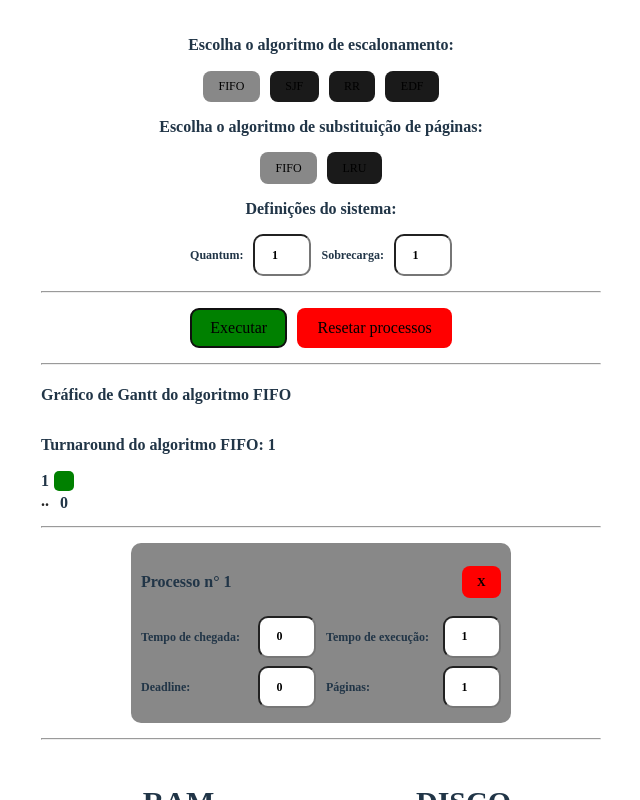
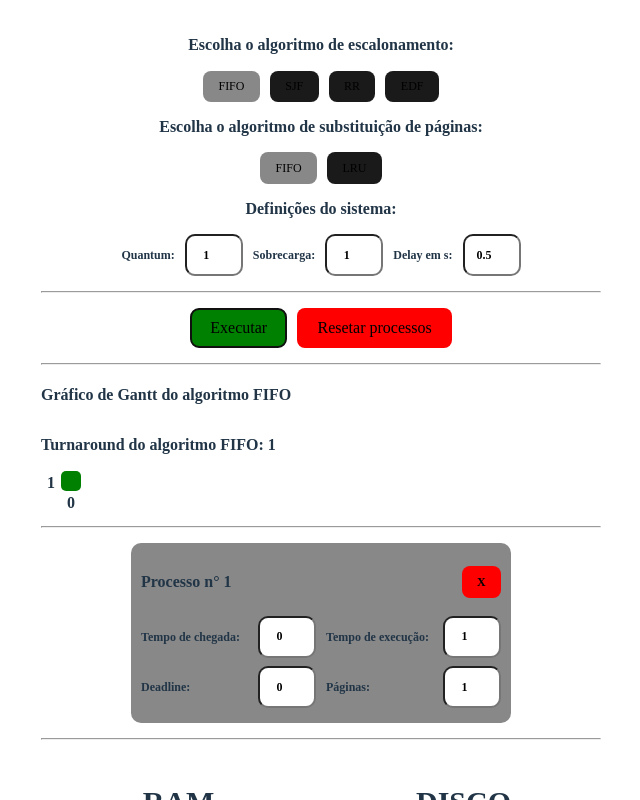
Before and after one commit to BeHaga/so_mata_58, a React (Vite) app in the folder trabalho_principal_so/: page / in a window 1280 px wide. Both pictures are taken after a click on the button "Executar". Shown: the top 800 px of the page, without its empty margins (319-959 px from the left). Built offline with nearby package versions, Linux system fonts and the light colour scheme.

Commit message:
Gráfico de Gantt foi transporto, pois estava sendo exibido por linhas. Testes com async delay na const executar, adição do campo delay no front

```diff
--- a/trabalho_principal_so/src/App.css
+++ b/trabalho_principal_so/src/App.css
@@ -35,37 +35,33 @@
 }
 
 .areaGrafico {
-  /* display: flex;
-  flex-direction: column;
-  align-items: flex-start; */
   overflow-x: auto;
   overflow-y: hidden;
 }
 
-.grafico {
-  max-height: 2rem;
+.container {
   display: flex;
   flex-direction: row;
-  justify-content: center;
-  align-items: center;
+  justify-content: flex-start;
+  align-items: flex-start;
 }
 
-.grafico>h2 {
-  max-width: 1.6rem;
-  padding-right: 0.5rem;
+.colunaGrafico {
+  display: flex;
+  flex-direction: column;
+  justify-content: flex-start;
+  align-items: flex-start;
 }
 
-.eixo-y {
-  /* max-width: 1.6rem; */
-  display: flex;
-  flex-direction: row;
-  justify-content: center;
-  align-items: center;
+.colunaGrafico>div {
+  width: 2rem;
+  height: 2rem;
+  font-size: 1.6rem;
 }
 
-.eixo-y>h2 {
+.colunaGrafico>h2 {
+  width: 2rem;
   height: 2rem;
-  width: 2rem;
 }
 
 .processos {
@@ -95,39 +91,3 @@
   flex-wrap: wrap;
   max-width: 27.5rem;
 }
-
-/* .logo {
-  height: 6em;
-  padding: 1.5em;
-  will-change: filter;
-  transition: filter 300ms;
-}
-.logo:hover {
-  filter: drop-shadow(0 0 2em #646cffaa);
-}
-.logo.react:hover {
-  filter: drop-shadow(0 0 2em #61dafbaa);
-}
-
-@keyframes logo-spin {
-  from {
-    transform: rotate(0deg);
-  }
-  to {
-    transform: rotate(360deg);
-  }
-}
-
-@media (prefers-reduced-motion: no-preference) {
-  a:nth-of-type(2) .logo {
-    animation: logo-spin infinite 20s linear;
-  }
-}
-
-.card {
-  padding: 2em;
-}
-
-.read-the-docs {
-  color: #888;
-} */
--- a/trabalho_principal_so/src/App.tsx
+++ b/trabalho_principal_so/src/App.tsx
@@ -17,16 +17,19 @@ import Err from './algoritmos/Err.tsx'
 //   component: JSX.Element;
 // }
 
+const delay = (ms: number) => new Promise(resolve => setTimeout(resolve, ms));
+
 function App() {
   // const [count, setCount] = useState(0);
 
   // const [processos, setProcessos] = useState<Processo[]>([]);
   // const [escolhas, setEscolhas] = useState<{escalonamento: string, paginacao: string, quantum: number, sobrecarga: number}[]>([{escalonamento: "FIFO", paginacao: "FIFO", quantum: 1, sobrecarga: 1}]);
-  const [escolhas, setEscolhas] = useState<{escalonamento: string, paginacao: string, quantum: number, sobrecarga: number}>({escalonamento: "FIFO", paginacao: "FIFO", quantum: 1, sobrecarga: 1});
+  const [escolhas, setEscolhas] = useState<{escalonamento: string, paginacao: string, quantum: number, sobrecarga: number, delay: number}>({escalonamento: "FIFO", paginacao: "FIFO", quantum: 1, sobrecarga: 1, delay: 0.5});
   const [processos, setProcessos] = useState<{key: number, tempoDeChegada: number, tempoDeExecucao: number, deadline: number, paginas: number}[]>([{key: 1, tempoDeChegada: 0, tempoDeExecucao: 1, deadline: 0, paginas: 1}]); {/*key 1 pois precisa de pelo menos um processo*/}
   const [exibirGrafico, setExibirGrafico] = useState(false);
   const [logica, setLogica] = useState<{tempoMedio: number, processosExecutados: number[], matriz: string[][], eixox: number[]}>()
   const [escalonadorSelecionado, setEscalonadorSelecionado] = useState('FIFO');
+  const [delayTime, setDelayTime] = useState(500); //tempo sempre estará em ms
 
   const criarProcesso = () => {
     // setProcessos(true);
@@ -74,7 +77,7 @@ function App() {
     // setOrdemChegada([]);
   }
 
-  const executar = () => {
+  const executar = async () => {
     if (escolhas.escalonamento === 'FIFO') {
       const escalonador = Efifo(processos);
       setLogica(escalonador)
@@ -90,6 +93,7 @@ function App() {
     } else if (escolhas.escalonamento === 'EDF') {
 
     }
+    await delay(escolhas.delay * 1000)
     setExibirGrafico(true)
   }
 
@@ -116,11 +120,10 @@ function App() {
         paginacao={escolhas.paginacao}
         quantum={escolhas.quantum}
         sobrecarga={escolhas.sobrecarga}
+        delay={escolhas.delay}
         onUpdate={(updatedValues) => atualizarEscolha(updatedValues)}
       />
       <hr />
-      {/* <h2>Escalonamento selecionado: {escolhas.escalonamento}</h2> */}
-      {/* <h2>Paginação selecionada: {escolhas.paginacao}</h2> */}
       <div className='botoes'>
         {!exibirGrafico && (<button className='addProcessos' onClick={criarProcesso}>Adicionar processo</button>)}
         <button className='botaoExecutar' onClick={executar}>Executar</button>
@@ -131,28 +134,26 @@ function App() {
         <section className='graficoGantt'>
           <h2>Gráfico de Gantt do algoritmo {escalonadorSelecionado}</h2>
           <h2>Turnaround do algoritmo {escalonadorSelecionado}: {logica?.tempoMedio}</h2>
-          <section className='areaGrafico'>
             <div>
-              {logica?.matriz.map((log, index) => (
-                <div className='grafico' key={index}>
-                  <h2>{logica?.processosExecutados[index]}</h2>
-                  {log.map((estado, estadoIndex) => (
-                    <div key={estadoIndex}>
-                      <Quadrado color={estado}></Quadrado>
-                    </div>
+              <div className="container">
+                {/*números dos processos em ordem crescente*/}
+                <div className="colunaGrafico">
+                  {logica?.processosExecutados.map((processo, index) => (
+                    <div key={index}>{processo}</div>
                   ))}
                 </div>
-              ))}
-            </div>
-            <div className='grafico'>
-              <h2 style={{color: "#242424"}}>..</h2>
-              <div className='eixo-y'>
-                {logica?.eixox.map((log, index) => (
-                  <h2>{index}</h2>
+
+                {/*colunas dos quadrados e eixo-x*/}
+                {logica?.eixox.map((_, colunaIndex) => (
+                  <div className="colunaGrafico" key={colunaIndex}>
+                    {logica?.matriz.map((linha, linhaIndex) => (
+                      <Quadrado key={linhaIndex} color={linha[colunaIndex]} />
+                    ))}
+                    <div>{logica?.eixox[colunaIndex]}</div>
+                  </div>
                 ))}
               </div>
             </div>
-          </section>
         </section>
       )}
       {exibirGrafico && (
--- a/trabalho_principal_so/src/components/escolhas/escolhas.tsx
+++ b/trabalho_principal_so/src/components/escolhas/escolhas.tsx
@@ -7,14 +7,16 @@ interface EscolhaProps {
     paginacao: string;
     quantum: number;
     sobrecarga: number;
+    delay: number;
     onUpdate: (updateValues: Partial<EscolhaProps>) => void;
 }
 
-export default function Escolhas({escalonamento, paginacao, quantum, sobrecarga, onUpdate} : EscolhaProps) {
+export default function Escolhas({escalonamento, paginacao, quantum, sobrecarga, delay, onUpdate} : EscolhaProps) {
     const [botaoSelecionadoEscalonamento, setBotaoSelecionadoEscalonamento] = useState<string>(escalonamento);
     const [botaoSelecionadoPaginacao, setBotaoSelecionadoPaginacao] = useState<string>(paginacao);
     const [valorQuantum, setValorQuantum] = useState(quantum);
     const [valorSobrecarga, setValorSobrecarga] = useState(sobrecarga);
+    const [valorDelay, setValorDelay] = useState(delay);
 
     const apertarEscalonamento = (button: string) => {
         setBotaoSelecionadoEscalonamento(button);
@@ -35,6 +37,7 @@ export default function Escolhas({escalonamento, paginacao, quantum, sobrecarga,
     const handleChange = (key: string, value: number) => {
         if (key === "quantum") setValorQuantum(value);
         if (key === "sobrecarga") setValorSobrecarga(value);
+        if (key === "delay") setValorDelay(value);
 
         onUpdate({
             [key]: value,
@@ -101,6 +104,30 @@ export default function Escolhas({escalonamento, paginacao, quantum, sobrecarga,
                         }
                     />
                 </div>
+                <div className='definicao'>
+                    <h3 className='nomeAtributo'>Delay em s:</h3>
+                    <input
+                        className='inputAtributo'
+                        type="number"
+                        // name="Quantum"
+                        // id=""
+                        placeholder="Delay"
+                        step="0.1"
+                        min="0.5"
+                        max="3"
+                        // defaultValue={1}
+                        value={valorDelay}
+                        onChange={(e) => {
+                            const input = e.target;
+                            if (Number (input.value) > 3) {
+                                input.value = "3";
+                            } else if (Number(input.value) < 0.5) {
+                                input.value = "0.5"
+                            }
+                            handleChange("delay", Number(input.value))}
+                        }
+                    />
+                </div>
             </div>
         </section>
     )
```
